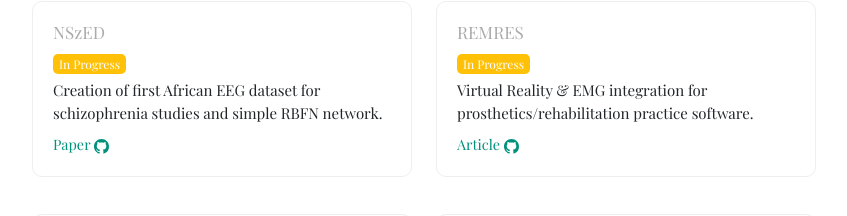
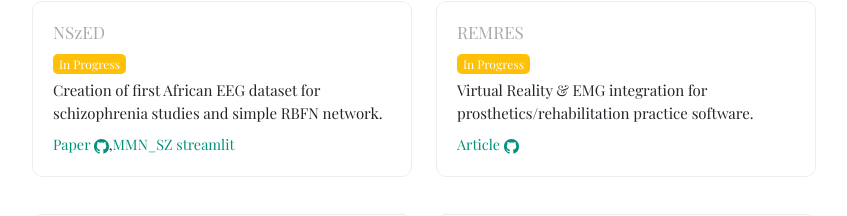
Before and after one commit to emmanuel-olateju/emmanuel_olateju, a React (Create React App) app: page /emmanuel_olateju/projects in a window 1280 px wide. Shown: the part 505-721 px from the top of the page, without its empty margins (240-1087 px from the left). Built offline with nearby package versions, Linux system fonts and the light colour scheme.

Commit message:
MMN_SZ streamlit added

```diff
--- a/src/components/researchProjects.js
+++ b/src/components/researchProjects.js
@@ -88,7 +88,8 @@ const researchProjects = () => {
                     <p style={paragraphStyle}>
                         Creation of first African EEG dataset for schizophrenia studies and simple RBFN network.
                     </p>
-                    <a href="https://github.com/emmanuel-olateju" style={mediaIconStyle}>Paper <Github size={15} /></a>
+                    <a href="https://github.com/emmanuel-olateju" style={mediaIconStyle}>Paper <Github size={15} /></a>,
+                     <a href="https://aboutmmnsz.streamlit.app/" style={mediaIconStyle}>MMN_SZ streamlit</a>
                 </Col>
                 <Col xs={12} md={12} lg={4} style={projectStyle}>
                     <h6 style={projectNameStyle}>REMRES</h6>
```
